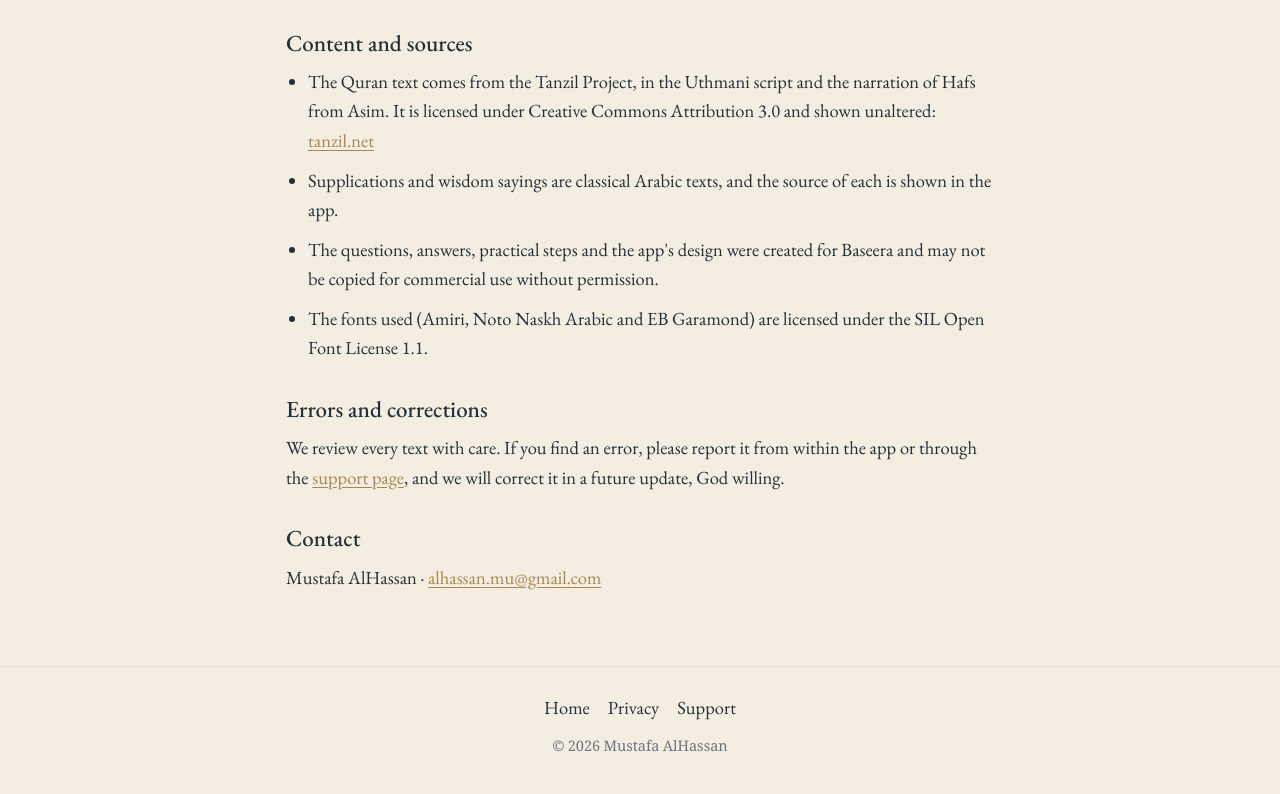
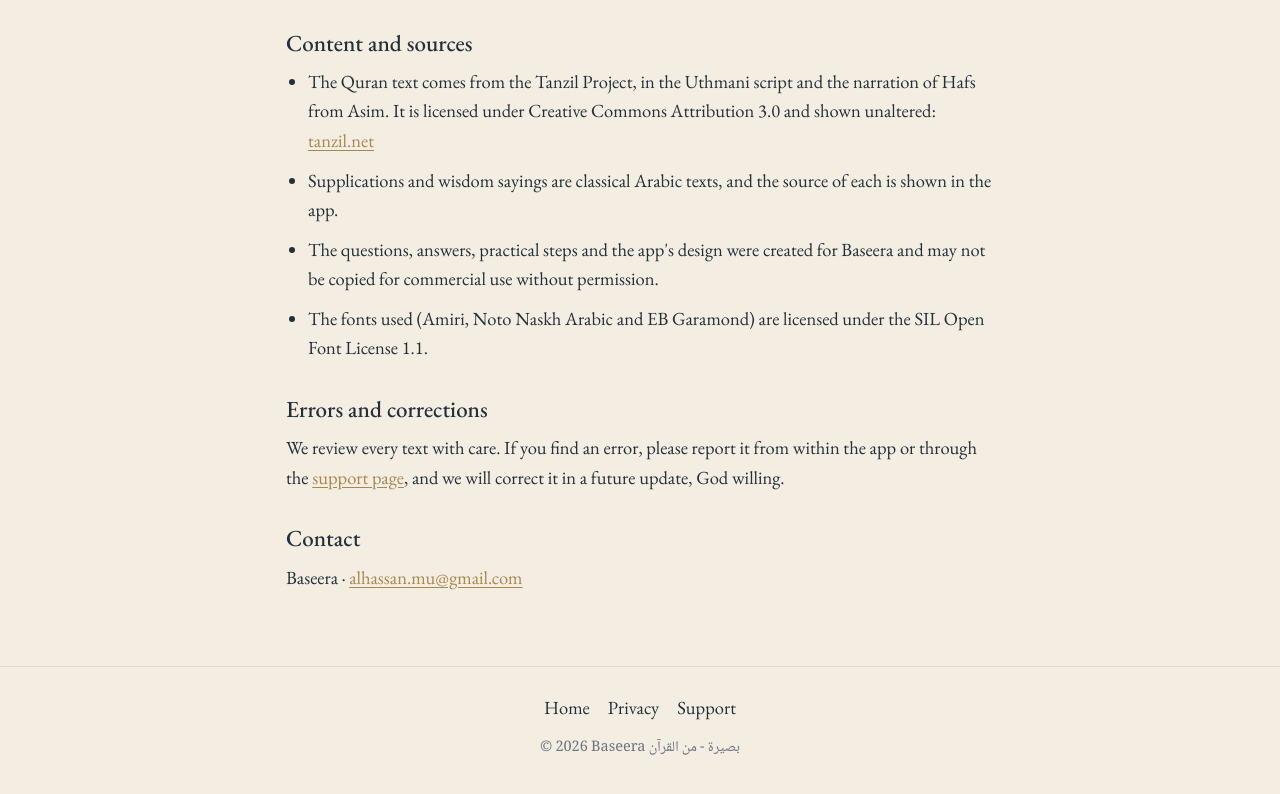
Before and after one commit to hassma0k/baseera-site, a plain HTML site: page terms.html in a window 1280 px wide. Shown: the part 502-1296 px from the top of the page. Drawn offline with Linux system fonts and the light colour scheme.

Commit message:
Copyright: 2026 Baseera بصيرة - من القرآن (no personal name)

```diff
--- a/terms.html
+++ b/terms.html
@@ -55,7 +55,7 @@
       <p>نبذل وسعنا في مراجعة كل نص، فإن وجدت خطأً فأبلغنا من داخل التطبيق أو عبر <a href="support.html" data-keep-lang>صفحة الدعم</a>، وسنصحّحه في تحديثٍ قادم بإذن الله.</p>
 
       <h2>التواصل</h2>
-      <p><span class="ltr">Mustafa AlHassan</span> · <a class="email" href="mailto:alhassan.mu@gmail.com">alhassan.mu@gmail.com</a></p>
+      <p>بصيرة - من القرآن · <a class="email" href="mailto:alhassan.mu@gmail.com">alhassan.mu@gmail.com</a></p>
     </div>
   </article>
 
@@ -84,7 +84,7 @@
       <p>We review every text with care. If you find an error, please report it from within the app or through the <a href="support.html" data-keep-lang>support page</a>, and we will correct it in a future update, God willing.</p>
 
       <h2>Contact</h2>
-      <p>Mustafa AlHassan · <a class="email" href="mailto:alhassan.mu@gmail.com">alhassan.mu@gmail.com</a></p>
+      <p>Baseera · <a class="email" href="mailto:alhassan.mu@gmail.com">alhassan.mu@gmail.com</a></p>
     </div>
   </article>
 
@@ -102,7 +102,7 @@
       <a href="privacy.html" data-keep-lang>Privacy</a>
       <a href="support.html" data-keep-lang>Support</a>
     </nav>
-    <p class="ltr">© 2026 Mustafa AlHassan</p>
+    <p class="ltr">© 2026 Baseera بصيرة - من القرآن</p>
   </div>
 </footer>
 
```
Also changed, not shown: index.html (+1 -1 lines), privacy.html (+3 -3 lines), support.html (+1 -1 lines).
